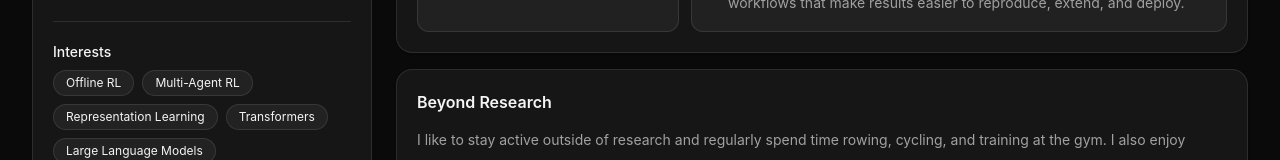
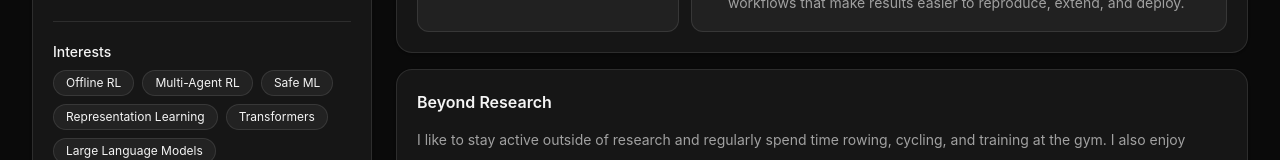
Before and after one commit to nati-warwick/academic_website, a React (Vite) app: page / in a window 1280 px wide. Shown: the part 541-701 px from the top of the page. Built offline with nearby package versions, Linux system fonts and the light colour scheme.

Commit message:
adding extra interest

```diff
--- a/src/AcademicTabbedWebsiteTemplate.jsx
+++ b/src/AcademicTabbedWebsiteTemplate.jsx
@@ -21,11 +21,12 @@ const profile = {
   photo: "/profile.jpg",
   bio: `I develop reinforcement learning methods for offline and offline-to-online settings, with a focus on safety, sample efficiency, and real-world deployment. My work combines theory and large-scale experimentation in Python using PyTorch to build reliable and practical RL agents.`,
   interests: [
-    "Offline RL",
-	"Multi-Agent RL",
-    "Representation Learning",
-	"Transformers",
-    "Large Language Models",
+      "Offline RL",
+      "Multi-Agent RL",
+      "Safe ML",
+      "Representation Learning",
+      "Transformers",
+      "Large Language Models",
   ],
   education: [
     {
```
